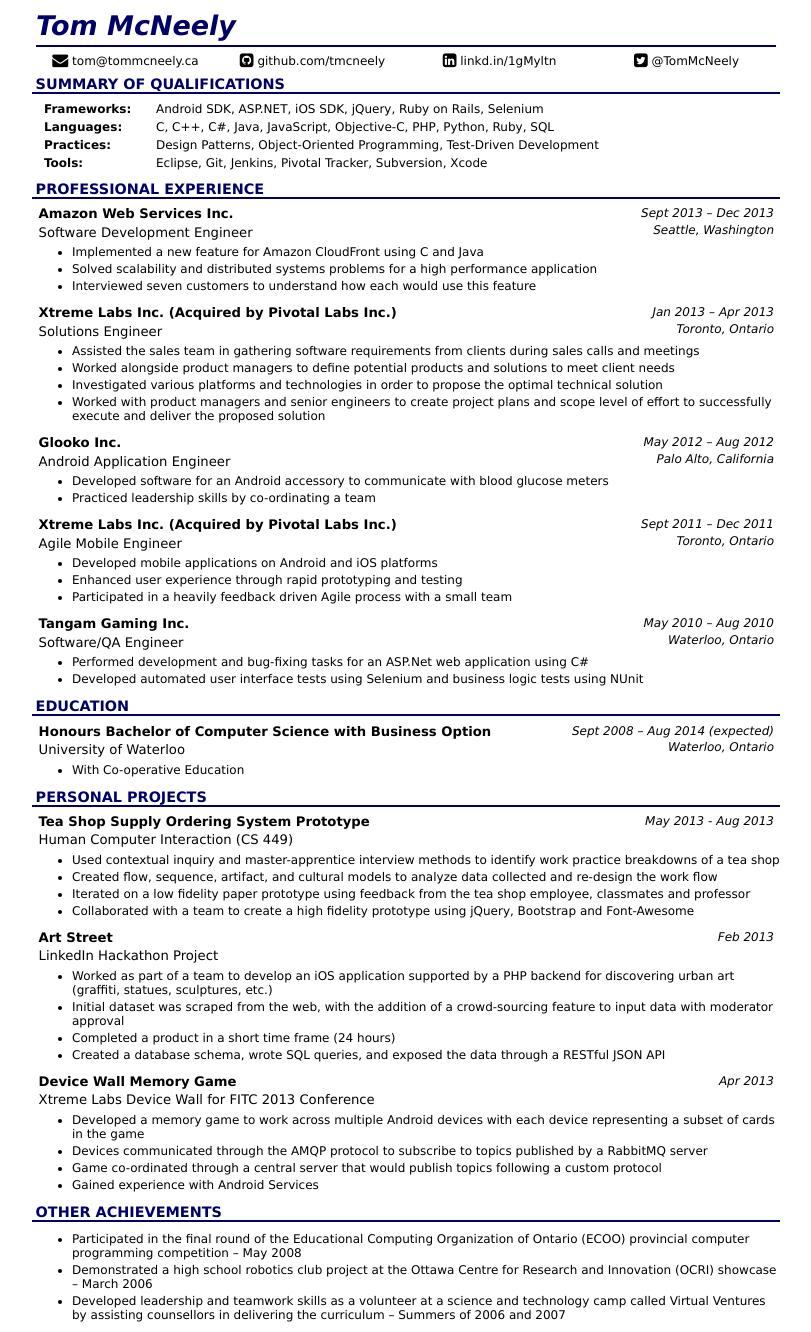
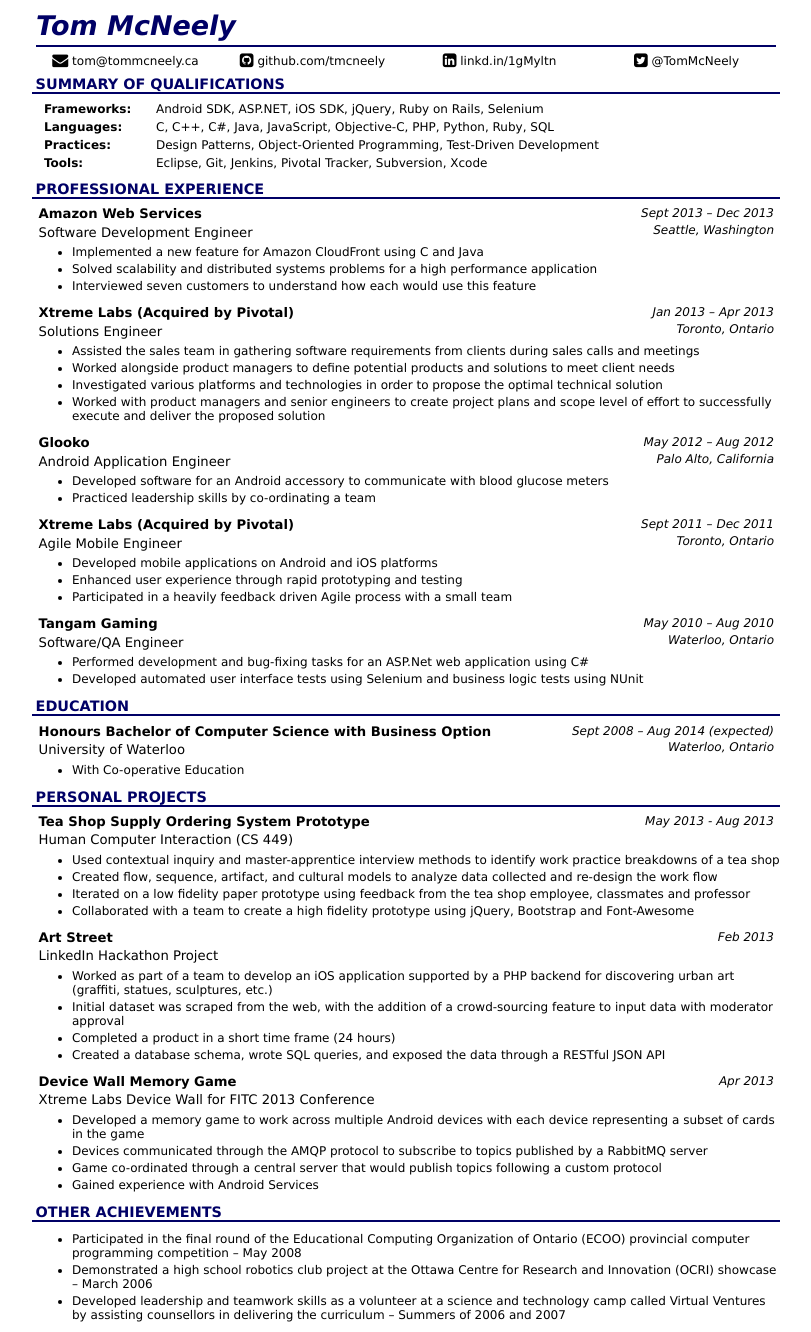
Before and after one commit to tmcneely/tmcneely.github.io, a Jekyll site: the page resume/index.html, which Jekyll copies as it is, in a window 1280 px wide. Shown: the whole page, without its empty margins (234-1045 px from the left). Built offline with Jekyll 4.4.1, drawn with Linux system fonts in a browser that asks for light colours; nearby versions of some CDN libraries; Markdown is read by kramdown in place of the engine named in the settings.

Commit message:
Decided I did not like the Inc's

```diff
--- a/resume/index.html
+++ b/resume/index.html
@@ -186,7 +186,7 @@
 
         <div class="job">
 
-            <h3>Amazon Web Services Inc.</h3>
+            <h3>Amazon Web Services</h3>
 
             <h4>Software Development Engineer</h4>
 
@@ -208,7 +208,7 @@
 
         <div class="job">
 
-            <h3>Xtreme Labs Inc. (Acquired by Pivotal Labs Inc.)</h3>
+            <h3>Xtreme Labs (Acquired by Pivotal)</h3>
 
             <h4>Solutions Engineer</h4>
 
@@ -232,7 +232,7 @@
 
         <div class="job">
 
-            <h3>Glooko Inc.</h3>
+            <h3>Glooko</h3>
 
             <h4>Android Application Engineer</h4>
 
@@ -252,7 +252,7 @@
 
         <div class="job">
 
-            <h3>Xtreme Labs Inc. (Acquired by Pivotal Labs Inc.)</h3>
+            <h3>Xtreme Labs (Acquired by Pivotal)</h3>
 
             <h4>Agile Mobile Engineer</h4>
 
@@ -274,7 +274,7 @@
 
         <div class="job">
 
-            <h3>Tangam Gaming Inc.</h3>
+            <h3>Tangam Gaming</h3>
 
             <h4>Software/QA Engineer</h4>
 
```
